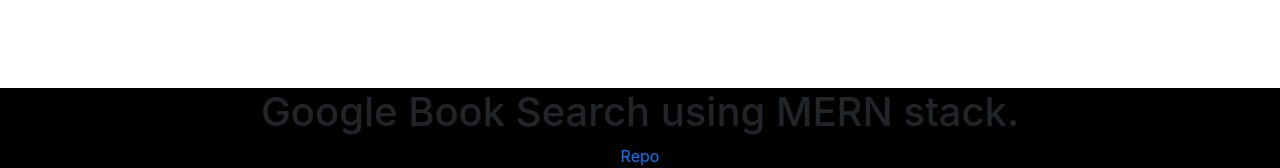
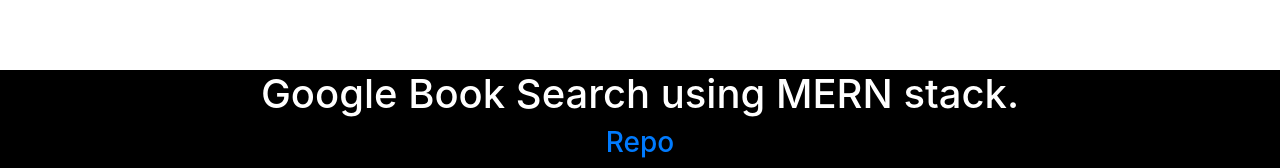
Before and after one commit to zachyingling/googlebookssearch-mern, a React (Create React App) app in the folder client/: page / in a window 1280 px wide. Shown: the part 632-800 px from the top of the page. Built offline with nearby package versions, Linux system fonts and the light colour scheme; a web font is replaced by a local one.

Commit message:
changing styling in footer to make it more readable

```diff
--- a/client/src/components/Footer/index.js
+++ b/client/src/components/Footer/index.js
@@ -4,8 +4,8 @@
 function Footer(){
   return (
     <footer>
-      <h1>Google Book Search using MERN stack.</h1>
-      <a href="https://github.com/zachyingling/googlebookssearch-mern">Repo</a>
+      <h1 id="footerTitle">Google Book Search using MERN stack.</h1>
+      <h3><a href="https://github.com/zachyingling/googlebookssearch-mern">Repo</a></h3>
     </footer>
   );
 }
--- a/client/src/components/Footer/style.css
+++ b/client/src/components/Footer/style.css
@@ -5,3 +5,7 @@
   bottom: 0;
   text-align: center;
 }
+
+#footerTitle {
+  color: white;
+}
```
